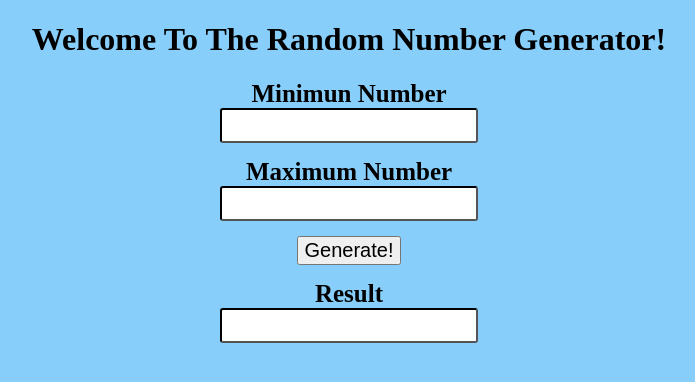
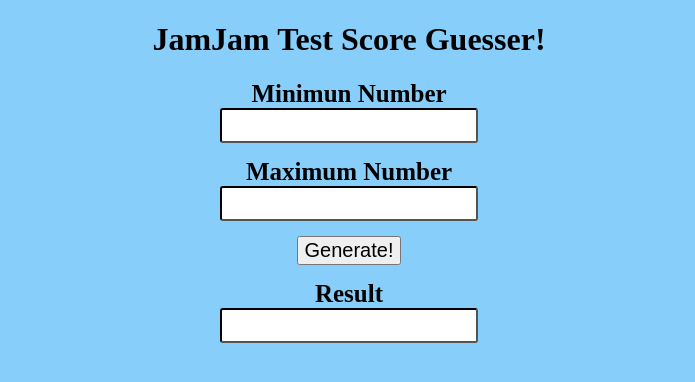
Before and after one commit to TimmyLuong11/JanJamTestScore, a plain HTML site: page index.html in a window 1280 px wide. Shown: the whole page, without its empty margins (291-986 px from the left). Drawn offline with Linux system fonts and the light colour scheme.

Commit message:
change hedding

```diff
--- a/index.html
+++ b/index.html
@@ -7,7 +7,7 @@
     <link rel="stylesheet" href="RandomNumGen_Style.css"/>
 </head>
 <body>
-    <h1>Welcome To The Random Number Generator!</h1>
+    <h1>JamJam Test Score Guesser!</h1>
 
     <div class="Min">
         <h4>Minimun Number</h4>
```
